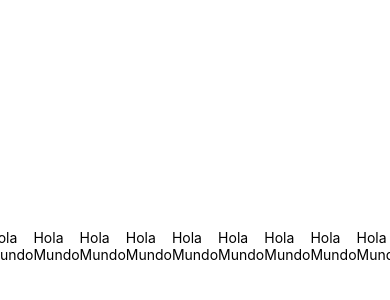
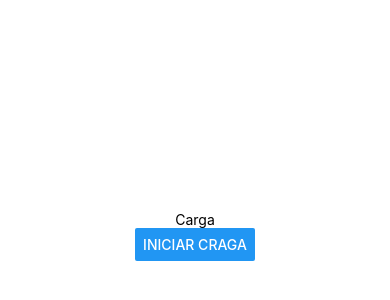
Before and after one commit to Artemio15/PM194, a React Native app in the folder my-blank/: screen / in a window 390 px wide. Shown: the part 176-476 px from the top of the page. Built offline with nearby package versions, Linux system fonts and the light colour scheme.

Commit message:
ActivityIndicator

```diff
--- a/my-blank/App.js
+++ b/my-blank/App.js
@@ -1,126 +1,66 @@
-import * as SplashScreen from 'expo-splash-screen';
-import { ImageBackground } from 'react-native';
-import React, { useEffect, useState } from 'react';
-import { StyleSheet, View,  Text, ScrollView } from 'react-native';
-import { Overlay } from 'react-native-elements';
+import { StyleSheet, View,  Text, ActivityIndicator, Button } from 'react-native';
+import React, { useState, useEffect } from 'react';
+
 
 
 
 export default function App() {
-  return (
-    <ScrollView contentContainerStyle={styles.background} showsVerticalScrollIndicator={false} horizontal={true}>
-      <Text>Hola Mundo</Text>
-      <Text>Hola Mundo</Text>
-      <Text>Hola Mundo</Text>
-      <Text>Hola Mundo</Text>
-      <Text>Hola Mundo</Text>
-      <Text>Hola Mundo</Text>
-      <Text>Hola Mundo</Text>
-      <Text>Hola Mundo</Text>
-      <Text>Hola Mundo</Text>
-      <Text>Hola Mundo</Text>
-      <Text>Hola Mundo</Text>
-      <Text>Hola Mundo</Text>
-      <Text>Hola Mundo</Text>
-      <Text>Hola Mundo</Text>
-      <Text>Hola Mundo</Text>
-      <Text>Hola Mundo</Text>
-      <Text>Hola Mundo</Text>
-      <Text>Hola Mundo</Text>
-      <Text>Hola Mundo</Text>
-      <Text>Hola Mundo</Text>
-      <Text>Hola Mundo</Text>
-      <Text>Hola Mundo</Text>
-      <Text>Hola Mundo</Text>
-      <Text>Hola Mundo</Text>
-      <Text>Hola Mundo</Text>
-      <Text>Hola Mundo</Text>
-      <Text>Hola Mundo</Text>
-      <Text>Hola Mundo</Text>
-      <Text>Hola Mundo</Text>
-      <Text>Hola Mundo</Text>
-      <Text>Hola Mundo</Text>
-      <Text>Hola Mundo</Text>
-      <Text>Hola Mundo</Text>
-      <Text>Hola Mundo</Text>
-      <Text>Hola Mundo</Text>
-      <Text>Hola Mundo</Text>
-      <Text>Hola Mundo</Text>
-      <Text>Hola Mundo</Text>
-      <Text>Hola Mundo</Text>
-      <Text>Hola Mundo</Text>
-      <Text>Hola Mundo</Text>
-      <Text>Hola Mundo</Text>
-      <Text>Hola Mundo</Text>
-      <Text>Hola Mundo</Text>
-      <Text>Hola Mundo</Text>
-      <Text>Hola Mundo</Text>
-      <Text>Hola Mundo</Text>
-      <Text>Hola Mundo</Text>
-      <Text>Hola Mundo</Text>
-      <Text>Hola Mundo</Text>
-      <Text>Hola Mundo</Text>
-      <Text>Hola Mundo</Text>
-      <Text>Hola Mundo</Text>
-      <Text>Hola Mundo</Text>
-      <Text>Hola Mundo</Text>
-      <Text>Hola Mundo</Text>
-      <Text>Hola Mundo</Text>
-      <Text>Hola Mundo</Text>
-      <Text>Hola Mundo</Text>
-      <Text>Hola Mundo</Text>
-      <Text>Hola Mundo</Text>
-      <Text>Hola Mundo</Text>
-      <Text>Hola Mundo</Text>
-      <Text>Hola Mundo</Text>
-      <Text>Hola Mundo</Text>
-      <Text>Hola Mundo</Text>
-      <Text>Hola Mundo</Text>
-      <Text>Hola Mundo</Text>
-      <Text>Hola Mundo</Text>
-      <Text>Hola Mundo</Text>
-      <Text>Hola Mundo</Text>
-      <Text>Hola Mundo</Text>
-      <Text>Hola Mundo</Text>
-      <Text>Hola Mundo</Text>
-      <Text>Hola Mundo</Text>
-    </ScrollView>
-  );
+  const [loading, setLoading] = useState(false);
+  const [mensaje, setMensaje] = useState();
+
+
+const simularCarga = () => {
+  setLoading(true);
+  setMensaje('');
+
+  setTimeout(() => {
+    setLoading(false);
+    setMensaje('Carga completada');
+  }, 3000);
+};
+
+return (
+  <View style ={styles.container}>
+    <Text style={styles.title}>Carga</Text>
+    {loading ? (
+      <>
+      <ActivityIndicator size="large" color="blue" />
+      <Text style={styles.text}>Cargando...</Text>
+      </>
+    ) : (
+      <>
+      <Button title='Iniciar Craga' onPress={simularCarga} />
+      {mensaje !== '' && <Text style={styles.exito}>{mensaje}</Text>}
+      </>
+
+    )}
+  </View>
+);
 }
+
+
 
 
 
 // 4. Estilos simples
 const styles = StyleSheet.create({
-  background: {
+  container: {
     flex: 1,
-    width: '100%',
-    height: '100%',
     justifyContent: 'center',
     alignItems: 'center',
   },
 
-  Overlay: {
-    flex: 1,
-    width: '100%',
-    alignItems: 'center',
-    justifyContent: 'flex-start',
+  titulo:{
+    marginBottom: 20,
+    fontSize: 22,
   },
-
-  container: {
-    flex: 1,
-    backgroundColor: 'rgba(0,0,0,0.5)',
-    justifyContent: 'center',
-    alignItems: 'center',
+  texto: {
+    marginTop: 15,
+    color: 'gray',
   },
-  title: {
-    color: 'white',
-    fontSize: 32,
+  exito: {
+    marginTop: 20,
+    color: 'green',
     fontWeight: 'bold',
-    marginBottom: 10,
   },
-  subtitle: {
-    color: 'white',
-    fontSize: 18,
-  }
 });
```
